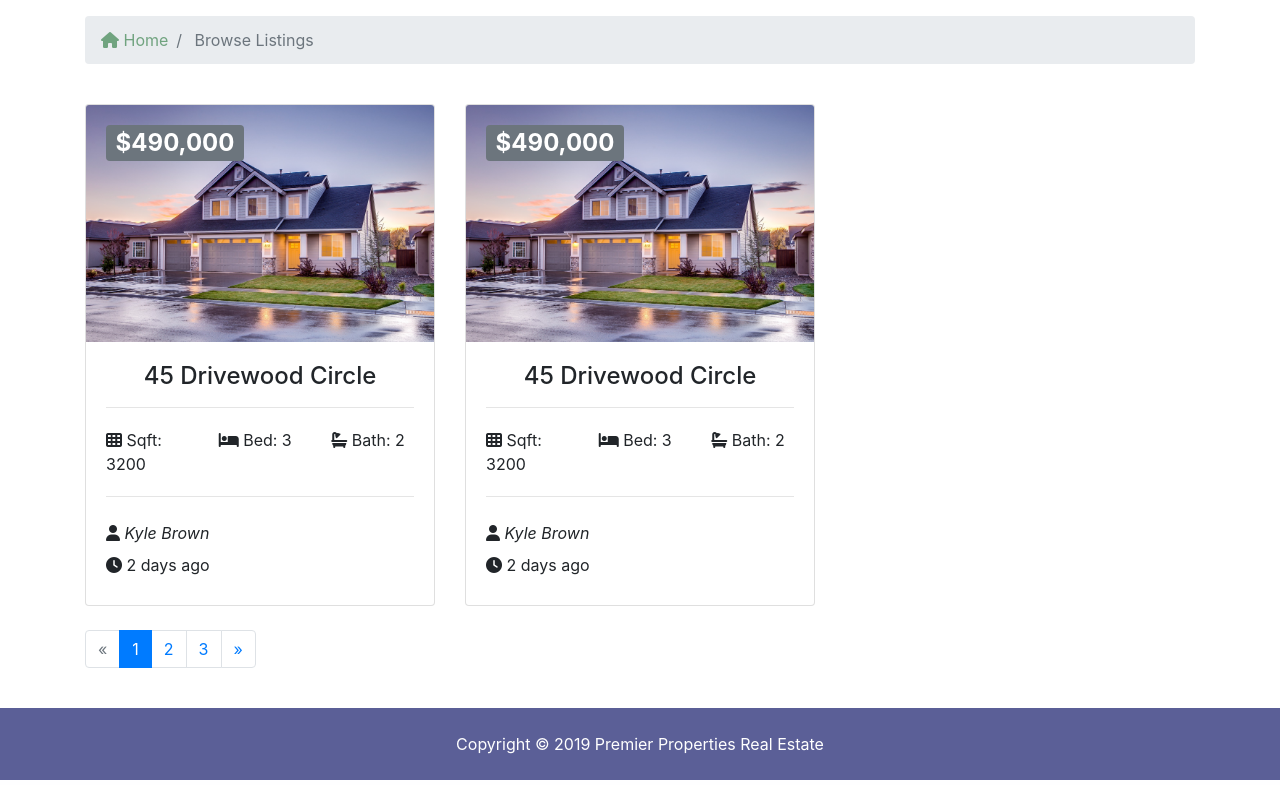
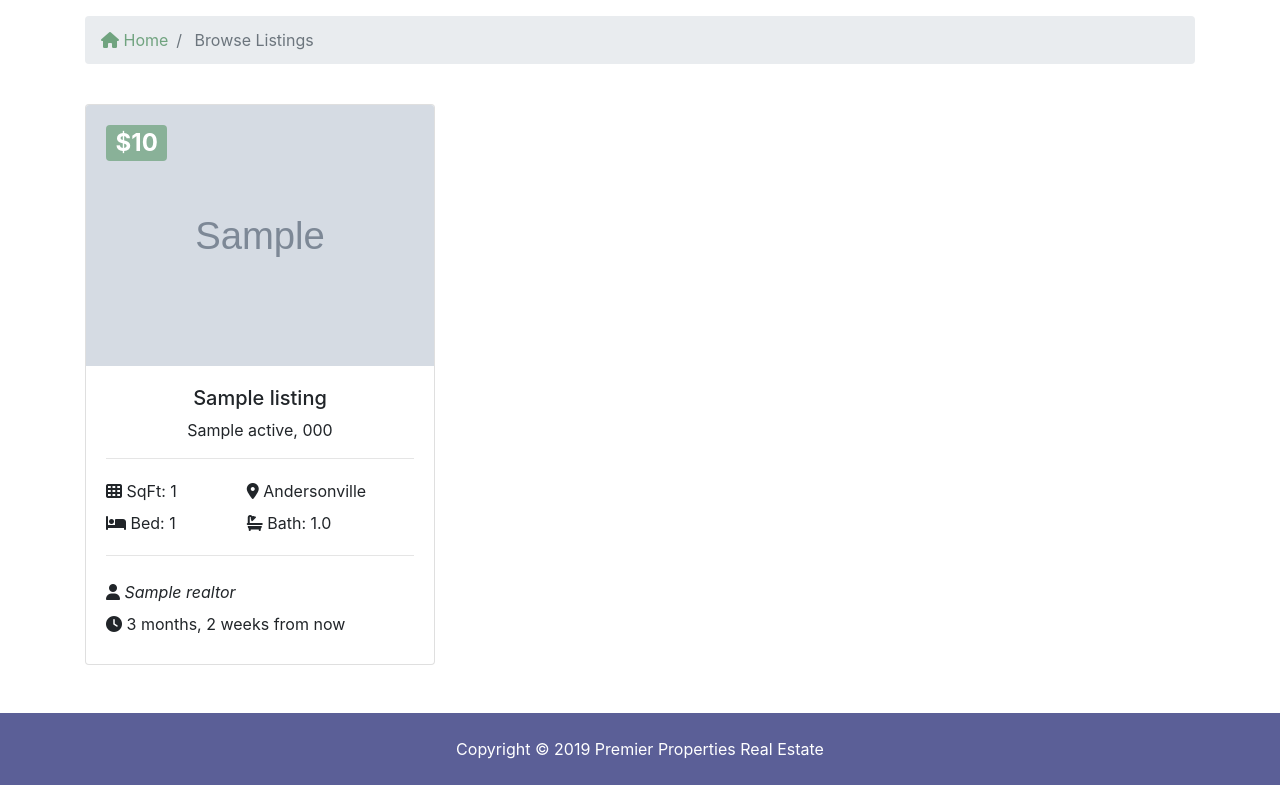
Before and after one commit to RedSnip8/Premier_Properties, a Django app: page /listings/ in a window 1280 px wide. Shown: the part 347-1132 px from the top of the page. Run offline with Django 3.2, Linux system fonts and the light colour scheme; tables that the repository leaves empty hold one stand-in row (values such as "Sample post"); grey boxes marked "Sample" are stand-in pictures; some libraries are stand-ins or nearby versions.

Commit message:
update 0.6.3
Project adjustment for dynamic content

```diff
--- a/templates/listings/listings.html
+++ b/templates/listings/listings.html
@@ -1,6 +1,7 @@
 {% extends 'base.html' %}
 
 {% load static %}
+{% load humanize %}
 
 {% block content %}
 
@@ -35,103 +36,94 @@
   <div class="container">
     <div class="row">
 
-      <!-- Listing 1 -->
+      <!-- Listings Loop -->
+
+      {% if listings %}
+      {% for listing in listings %}
+
       <div class="col-md-6 col-lg-4 mb-4">
-        <a href="{% url 'index' %}" class="d-block card-link">
+        <a href="{% url 'listing' listing.id %}" class="d-block card-link">
           <div class="card listing-preview">
-            <img class="card-img-top" src="{% static 'img/premier_showcase.jpg' %}" alt="">
+            <img class="card-img-top" src="{{ listing.photo_main.url}}" alt="">
             <div class="card-img-overlay">
               <h2>
-                <span class="badge badge-secondary text-white float-left">$490,000</span>
+                <span class="badge badge-green text-white float-left">${{listing.price | intcomma}}</span>
               </h2>
             </div>
             <div class="card-body">
               <div class="listing-heading text-center">
-                <h4 class="">45 Drivewood Circle</h4>
+                <h5 class="">{{listing.title}}</h5>
+                <p> {{listing.city}} {{listing.state}}, {{listing.zipcode}}</p>
               </div>
               <hr>
               <div class="row py-1">
-                <div class="col-md-4">
-                  <i class="fas fa-th"></i> Sqft: 3200</div>
-                <div class="col-md-4">
-                  <i class="fas fa-bed"></i> Bed: 3</div>
-                <div class="col-md-4">
-                  <i class="fas fa-bath"></i> Bath: 2</div>
+                <div class="col-md-5">
+                  <i class="fas fa-th"></i> SqFt: {{listing.sqft}}</div>
+                <div class="col"><i class="fas fa-map-marker-alt"></i> {{listing.neighborhood}}</div>
+              </div>
+              <div class="row py-1">
+                <div class="col-md-5">
+                  <i class="fas fa-bed"></i> Bed: {{listing.bedrooms}}</div>
+                <div class="col-md-7">
+                  <i class="fas fa-bath"></i> Bath: {{listing.bathrooms}}</div>
               </div>
               <hr>
               <div class="row py-2">
-                <div class="col-12 font-italic">
-                  <i class="fas fa-user"></i> Kyle Brown</div>
+                <div class="col font-italic">
+                  <i class="fas fa-user"></i> {{listing.realtor}}</div>
               </div>
               <div class="row pb-2">
-                <div class="col-6">
-                  <i class="fas fa-clock"></i> 2 days ago</div>
+                <div class="col">
+                  <i class="fas fa-clock"></i> {{listing.list_date | naturaltime}} </div>
               </div>
-            </div>
-            <a></a>
             </div>
         </a>
       </div>
-
-      <!-- Listing 2 -->
-      <div class="col-md-6 col-lg-4 mb-4">
-        <a href="{% url 'index' %}" class="d-block card-link">
-          <div class="card listing-preview">
-            <img class="card-img-top" src="{% static 'img/premier_showcase.jpg' %}" alt="">
-            <div class="card-img-overlay">
-              <h2>
-                <span class="badge badge-secondary text-white float-left">$490,000</span>
-              </h2>
     </div>
-            <div class="card-body">
-              <div class="listing-heading text-center">
-                <h4 class="">45 Drivewood Circle</h4>
+    {% endfor %}
+    {% else %}
+    <div class="col-md-12">
+      <p>There are no listings at this time</p>
     </div>
-              <hr>
-              <div class="row py-1">
-                <div class="col-md-4">
-                  <i class="fas fa-th"></i> Sqft: 3200</div>
-                <div class="col-md-4">
-                  <i class="fas fa-bed"></i> Bed: 3</div>
-                <div class="col-md-4">
-                  <i class="fas fa-bath"></i> Bath: 2</div>
-              </div>
-              <hr>
-              <div class="row py-2">
-                <div class="col-12 font-italic">
-                  <i class="fas fa-user"></i> Kyle Brown</div>
-              </div>
-              <div class="row pb-2">
-                <div class="col-6">
-                  <i class="fas fa-clock"></i> 2 days ago</div>
-              </div>
-            </div>
-            <a></a>
-          </div>
-        </a>
-      </div>
+    {% endif %}
 
   </div>
 
   <div class="row">
     <div class="col-md-12">
+      {% if listings.has_other_pages %}
       <ul class="pagination">
+        {% if listings.has_previous %}
+        <li class="page-item">
+          <a href="?page={{ listings.previous_page_number }}" class="page-link">&laquo;</a>
+        </li>
+        {% else %}
         <li class="page-item disabled">
-            <a class="page-link" href="#">&laquo;</a>
+          <a class="page-link">&laquo;</a>
         </li>
+        {% endif %}
+        {% for i in listings.paginator.page_range %}
+        {% if listings.number == i %}
         <li class="page-item active">
-            <a class="page-link" href="#">1</a>
+          <a class="page-link">{{ i }}</a>
         </li>
+        {% else %}
         <li class="page-item">
-            <a class="page-link" href="#">2</a>
+          <a href="?page={{ i }}" class="page-link">{{ i }}</a>
         </li>
+        {% endif %}
+        {% endfor %}
+        {% if listings.has_next %}
         <li class="page-item">
-            <a class="page-link" href="#">3</a>
+          <a href="?page={{ listings.next_page_number }}" class="page-link">&raquo;</a>
         </li>
-          <li class="page-item">
-            <a class="page-link" href="#">&raquo;</a>
+        {% else %}
+        <li class="page-item disabled">
+          <a class="page-link">&raquo;</a>
         </li>
+        {% endif %}
       </ul>
+      {% endif %}
     </div>
   </div>
 </div>
```
Lines whose indentation alone changed are shown as unchanged.
